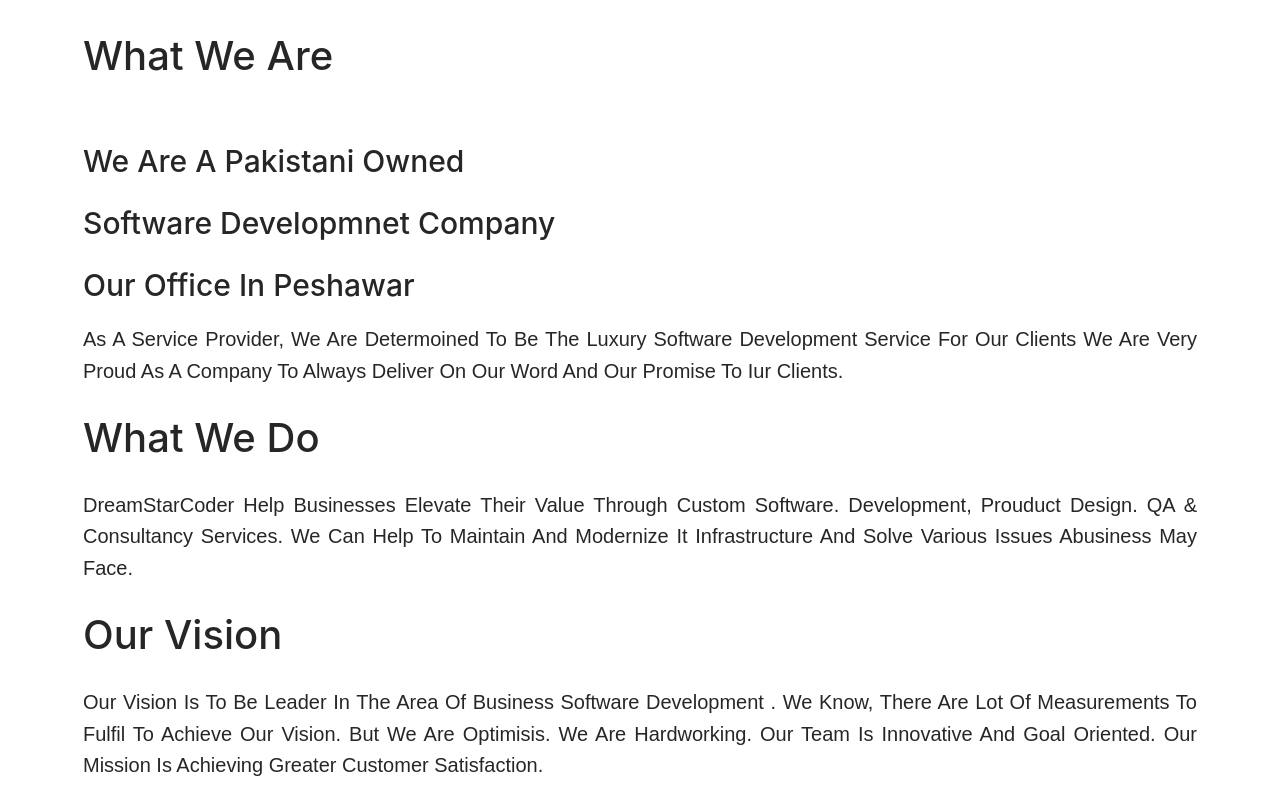
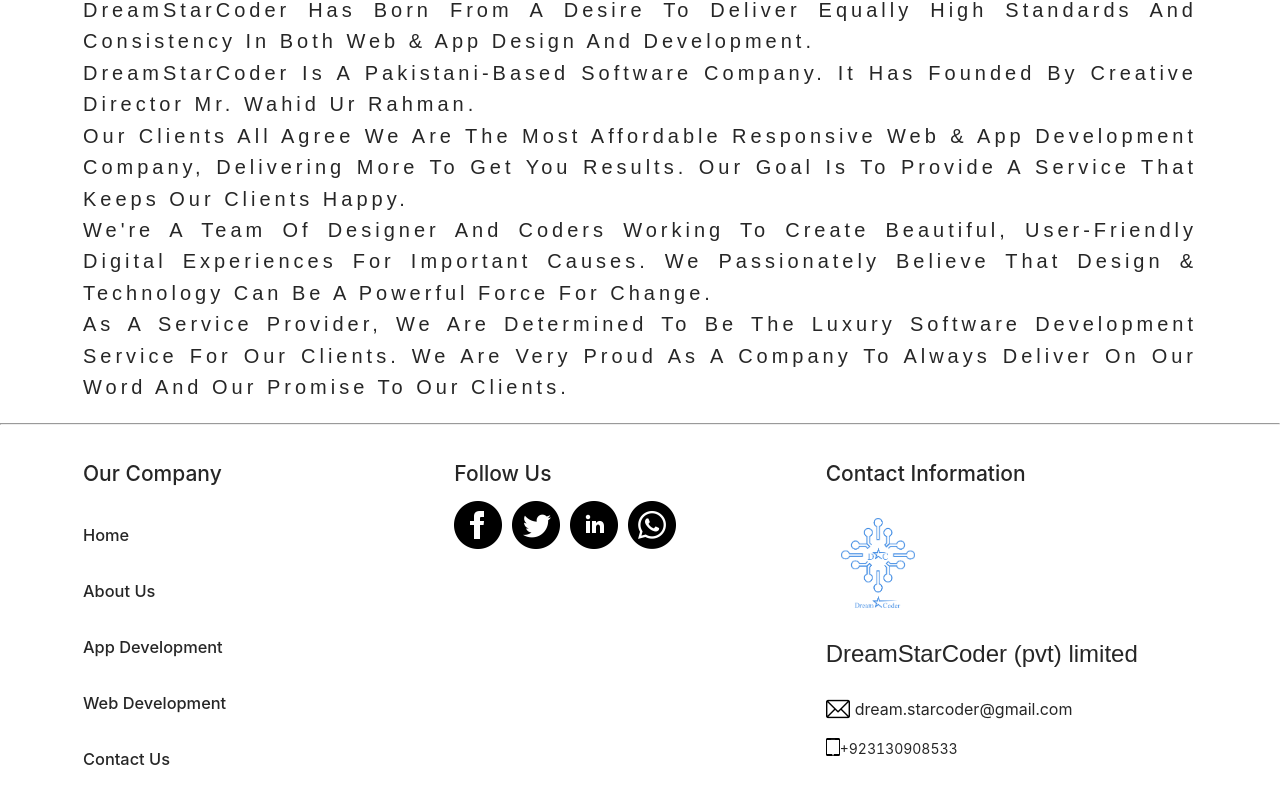
Before and after one commit to A-Wahabb/DreamStar, a React (Create React App) app: page /about in a window 1280 px wide. Shown: the part 855-1660 px from the top of the page. Built offline with nearby package versions, Linux system fonts and the light colour scheme.

Commit message:
changges and icons add

```diff
--- a/src/components/About.js
+++ b/src/components/About.js
@@ -9,32 +9,29 @@
          <img alt='AppDevelopment' className='contentStyle'src={process.env.PUBLIC_URL+'/aboutus.jpg'}/>
          </div>
          <div className='about_content'>
-             <div>
-             <h2 className='headingone'>what we are </h2>
-             <h3 className='headings'>we are a pakistani owned </h3>
-             <h3 className='headings'> software developmnet company</h3>
-             <h3 className='headings'>our office in peshawar</h3>
-             <p className='about_paragraf'>as a service provider, we are determoined to be the luxury software development service for our clients
-                 we are very proud as a company to always deliver on our word and our promise to iur clients.
-             </p>
-             </div>
-             <div>
-                   <h1 className='whatwedo'>what we do</h1>
-                   <p className='whatwedoperagraf'>
-                       DreamStarCoder help businesses elevate their value through custom software.
-                       development, prouduct design. QA & consultancy services. we can help to maintain
-                       and modernize it infrastructure and solve various issues abusiness may face.
-                   </p>
-                   </div>
-         <div>
-             <h1 className='vision_heading'>our vision</h1>
-             <p className='vision_peragraf' >
-                 our vision is to be leader in the area of business software development . we know,
-                  there are lot of measurements to fulfil to achieve our vision. but we are optimisis. we are
-                  hardworking. our team is innovative and goal oriented. our mission is achieving greater customer
-                  satisfaction.
-             </p>
-         </div>
+          <span><p className="about_paragraf">
+              DreamStarCoder has born from a desire to deliver equally high standards and consistency
+              in both web & App design and development.
+              <span><p className="about_paragraf">
+                   DreamStarCoder is a pakistani-based software company. it has founded by creative
+                   director Mr. Wahid Ur Rahman.
+                   <span><p className="about_paragraf">
+                       our clients all agree we are the most affordable responsive web & app development
+                       company, delivering more to get you results. our goal is to provide a service that
+                       keeps our clients happy.
+                  <span><p className="about_paragraf">
+                      we're a team of designer and coders working to create beautiful, user-friendly
+                      digital experiences for important causes. we passionately believe that design &
+                      technology can be a powerful force for change.
+             <span><p className="about_paragraf">
+                  as a service provider, we are determined to be the luxury software development
+                  service for our clients. we are very proud as a company to always deliver on our
+                  word and our promise to our clients.
+                      </p></span>
+                      </p></span>
+                      </p></span>
+                      </p></span>
+              </p></span>
          </div>
         </div>
     )
--- a/src/components/WebDevelopment.css
+++ b/src/components/WebDevelopment.css
@@ -6,16 +6,18 @@
     padding-top: 50px;
 }
 .web_heading {
-    color: #448ee4;
     text-transform: uppercase;
     text-align: center;
     font-size: 34px;
     letter-spacing: 3px;
 }
+.guesttwo_heading{
+    text-transform: uppercase;
+}
 .web_paragraf{
     text-transform: capitalize;
     font-size: 24px;
     font-family: arial;
-    text-align: center;
-    letter-spacing: 5px;
+    text-align: justify;
+    letter-spacing: 2px;
 }
--- a/src/components/WebDevelopmet.js
+++ b/src/components/WebDevelopmet.js
@@ -7,39 +7,43 @@
             <div>
                 <img alt='WebDevelopment' className='contentStyle' src={process.env.PUBLIC_URL+'/web.jpg'}/>
             </div>
-            <div className='WebDevelopment_content'>
-                <div className='web_content'>
-                           <h1 className='web_heading'>web development</h1>
-                           <p className='web_paragraf'>
-                               we specialise in developing beautiful & engaging website with a variety
-                               of technology stacks. our aim is to create solution that are robust and
-                               reliable, and we are always using the most up-to-date technology and
-                                efficient UI/UX.
-                           </p>
-                </div>
-
-                 <div className='web_content'>
-                                <h1 className='web_heading'>user friendly</h1>
-                                <p className='web_paragraf' >
-                                    your site will become unusable if it is not user friendly, and you will lose out
-                                    out on new customers & revenue every time it is a unavailable.
-                                </p>
-                                <p className='web_paragraf'>
-                                    google has also moved towards a mobile-first index meaning they index mobile versions of sites. a
-                                    good mobile site is thus critical to getting better search results.
-                                </p>
-                 </div>
-                 <div className='web_content'>
-                                <h1 className='web_heading'>design & features</h1>
-                                <p className='web_paragraf' >
-                                    good website design benefits users by facilitating their search for information quickly and easily.
-                                     dreamStarCoder has many ways to improve a site usability. we use the correct labels for
-                                     all fields and follow good form design principles.
-                                </p>
-                 </div>
-
-
-            </div>
+           <div className="WebDevelopment_content">
+               <span className="web_content">
+                   <h1 className="web_heading">web development</h1>
+                   </span>
+               <span>
+                   <p className="web_paragraf">
+                       we specisllise in developing beautiful & engaging website with a varity of teachnolgy
+                       stacks. our aim is to create solutions that are robust and relliable, and we are
+                       always using the most up-to-date technolgy and efficient UI/UX.
+                   </p>
+               </span>
+               <span><h1 className="web_heading">design & features</h1></span>
+               <span><p className="web_paragraf">
+                     good website design benefits users by facilitating their search for information quickly and easily.
+                     <span>
+                         <p>
+                         DreamStarCoder has many ways to improve a site's usability. we use the correct lables for all fields
+                         and follow good from desgin principles.</p>
+                     </span>
+                   </p></span>
+              <span><h1 className="web_heading">user friendly</h1></span>
+              <span><p className="web_paragraf">
+                  your site will become usable if it is not user friendly, and you will lose out on new customers & revenue every time
+                  it is unavailable.
+                  <span><p>
+                      google has also moved towards a mobile-first index meaning they index mobile versions of sites. a good mobile site
+                      is thus critical to getting better search results.
+                      </p></span>
+                  </p></span>
+             <span><h1 className="web_heading">our latest work</h1></span>
+             <span><h1 className="guesttwo_heading">guesttwo</h1></span>
+             <span><p className="web_paragraf">
+                 guesttwo is an online platform in the tourism sector in pakistan. for guesttwo we bluilt the
+                 mobile app and website using our the state of the art technology infrastructure. the web has significant
+                 visibility after the initial launch and the team continues to enhance the user experience.
+                 </p></span>
+           </div>
         </div>
     )
 }
--- a/src/components/about.css
+++ b/src/components/about.css
@@ -1,37 +1,12 @@
 .about_content{
     padding-left: 83px;
     padding-right: 83px;
-    text-transform: capitalize;
-    padding-top: 50px;
-}
-.headingone{
-    font-size: 40px;
-    padding-bottom: 30px;
-}
-.headings{
-    font-size: 30px;
+    padding-top: 20px;
 }
 .about_paragraf{
     font-size: 20px;
     font-family: arial;
     text-align: justify;
+    text-transform: capitalize;
+    letter-spacing: 4px;
 }
-.whatwedo{
-   font-size: 40px;
-
-}
-.whatwedoperagraf{
-    font-size: 20px;
-    font-family: arial;
-    text-align: justify;
-}
-.vision_heading{
-    font-size: 40px;
-    text-transform: capitalize;
-}
-.vision_peragraf{
-    font-size: 20px;
-    font-family: arial;
-    text-align: justify;
-    padding-bottom: 30px;
-}
```
Also changed, not shown: public/guesttwo.png (added), public/wirelessmerch.png (added).
